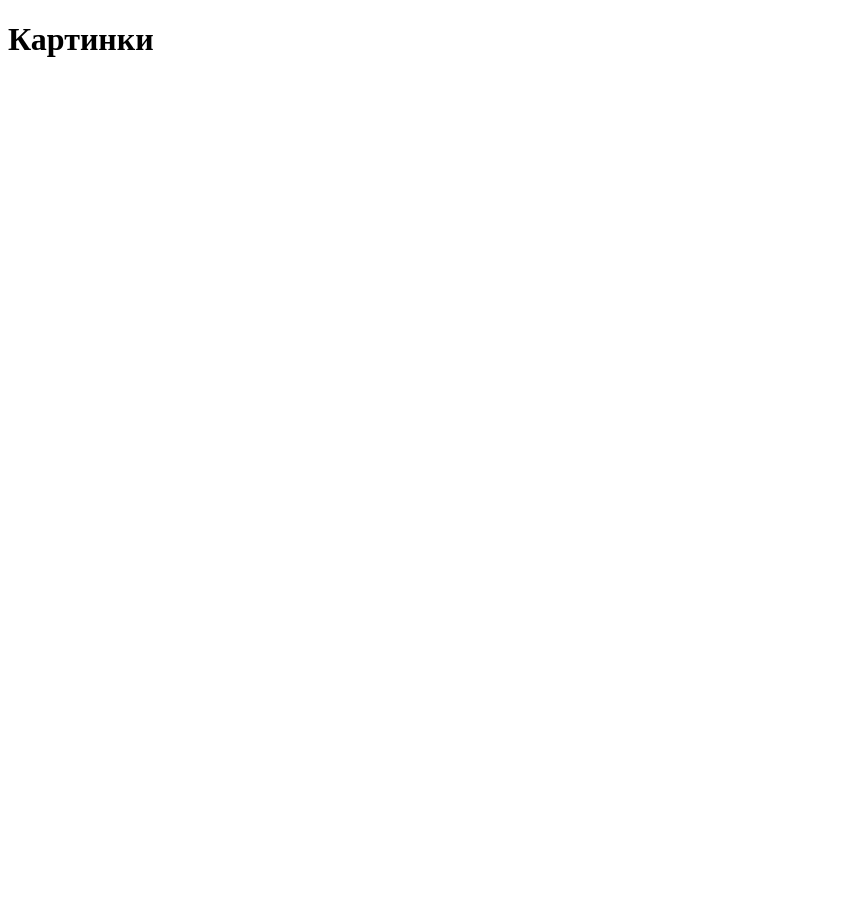
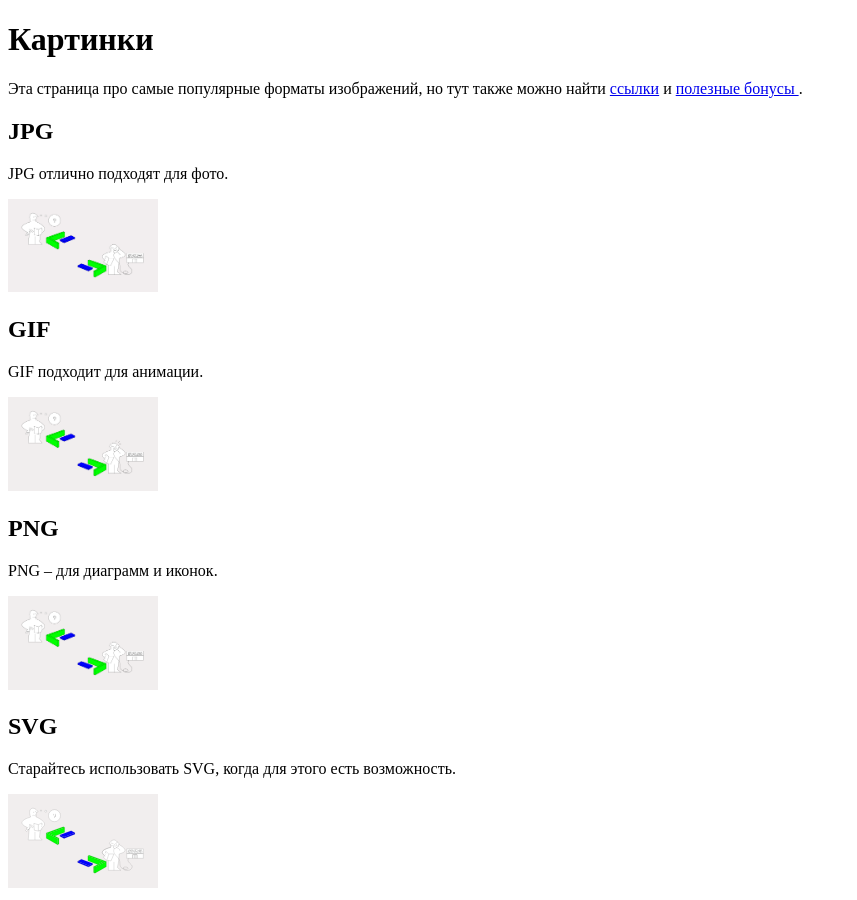
Before and after one commit to ruslankarim/mcs, a plain HTML site: page links-and-images/images.html in a window 1280 px wide. Shown: the whole page, without its empty margins (0-857 px from the left). Before the commit the page ends 800 px from the top, so only its background shows below. Drawn offline with Linux system fonts and the light colour scheme.

Commit message:
end of images

```diff
--- a/links-and-images/images.html
+++ b/links-and-images/images.html
@@ -1,9 +1,26 @@
 <!DOCTYPE html>
 <html>
-  <head>
-    <title>Картинки</title>
-  </head>
+
+<head>
+  <title>Картинки</title>
+</head>
+
   <body>
-    <h1>Картинки</h1>
-  </body>
+  <h1>Картинки</h1>
+  <p>Эта страница про самые популярные форматы изображений, но тут также можно найти <a href="links.html">ссылки</a> и
+    <a href="misc/extras.html">полезные бонусы </a>.
+  </p>
+  <h2>JPG</h2>
+  <p>JPG отлично подходят для фото.</p>
+  <img src="images/ikeaman.jpg" width="150" alt="ikeaman в jpg"/>
+  <h2>GIF</h2>
+  <p>GIF подходит для анимации.</p>
+  <img src="images/ikeaman.gif" width="150" alt="ikeaman в jpg"/>
+  <h2>PNG</h2>
+  <p>PNG – для диаграмм и иконок.</p>
+  <img src="images/ikeaman.png" width="150" alt="ikeaman в jpg"/>
+  <h2>SVG</h2>
+  <p>Старайтесь использовать SVG, когда для этого есть возможность.</p>
+  <img src="images/ikeaman.svg" width="150" alt="ikeaman в jpg"/>
+</body>
 </html>
```
Also changed, not shown: links-and-images/misc/extras.html (added, +26 -0 lines), links-and-images/images/ikeaman.gif (added), links-and-images/images/ikeaman.jpg (added), links-and-images/images/ikeaman.png (added), links-and-images/images/ikeaman.svg (added), 3 other files.
